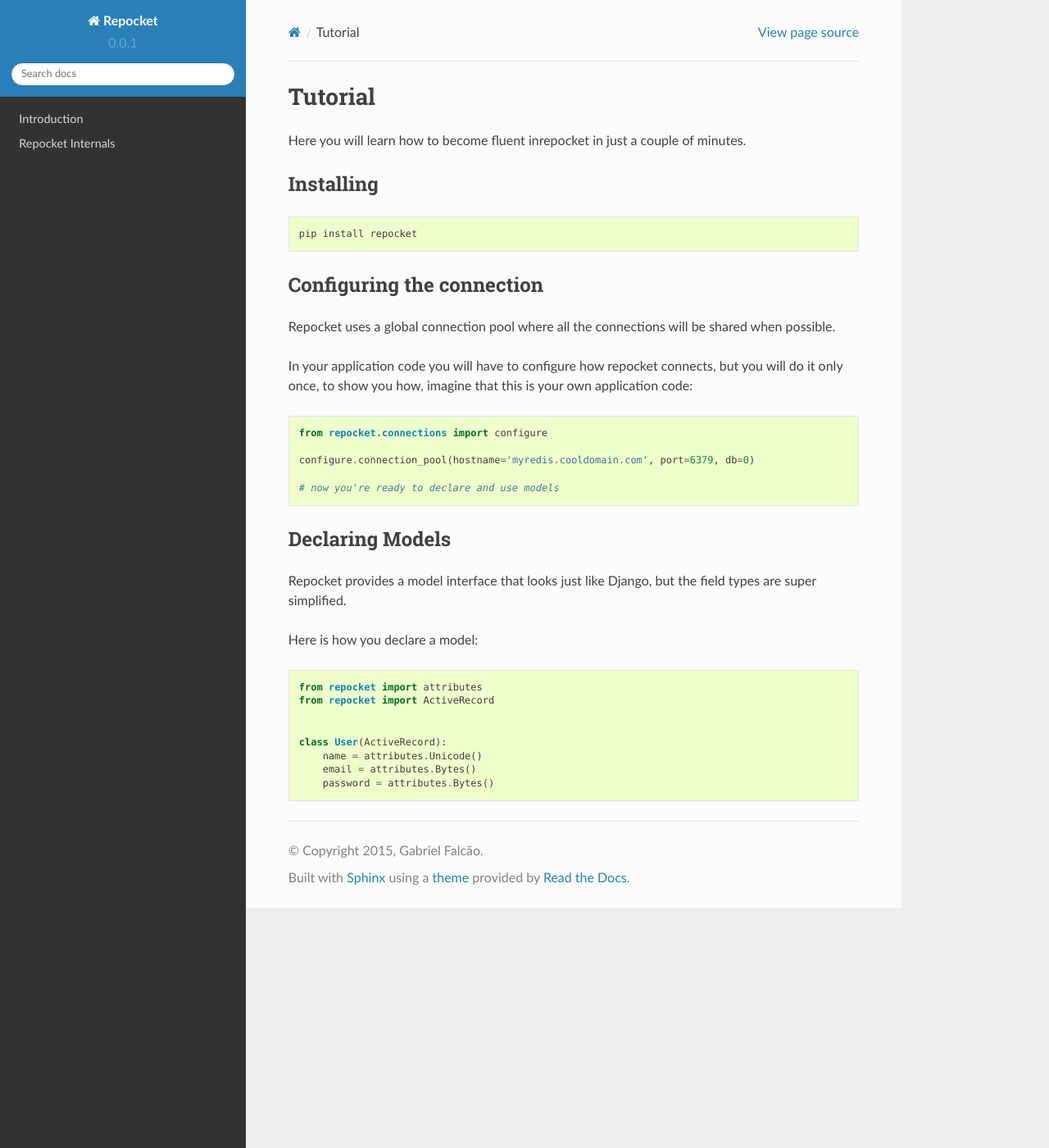
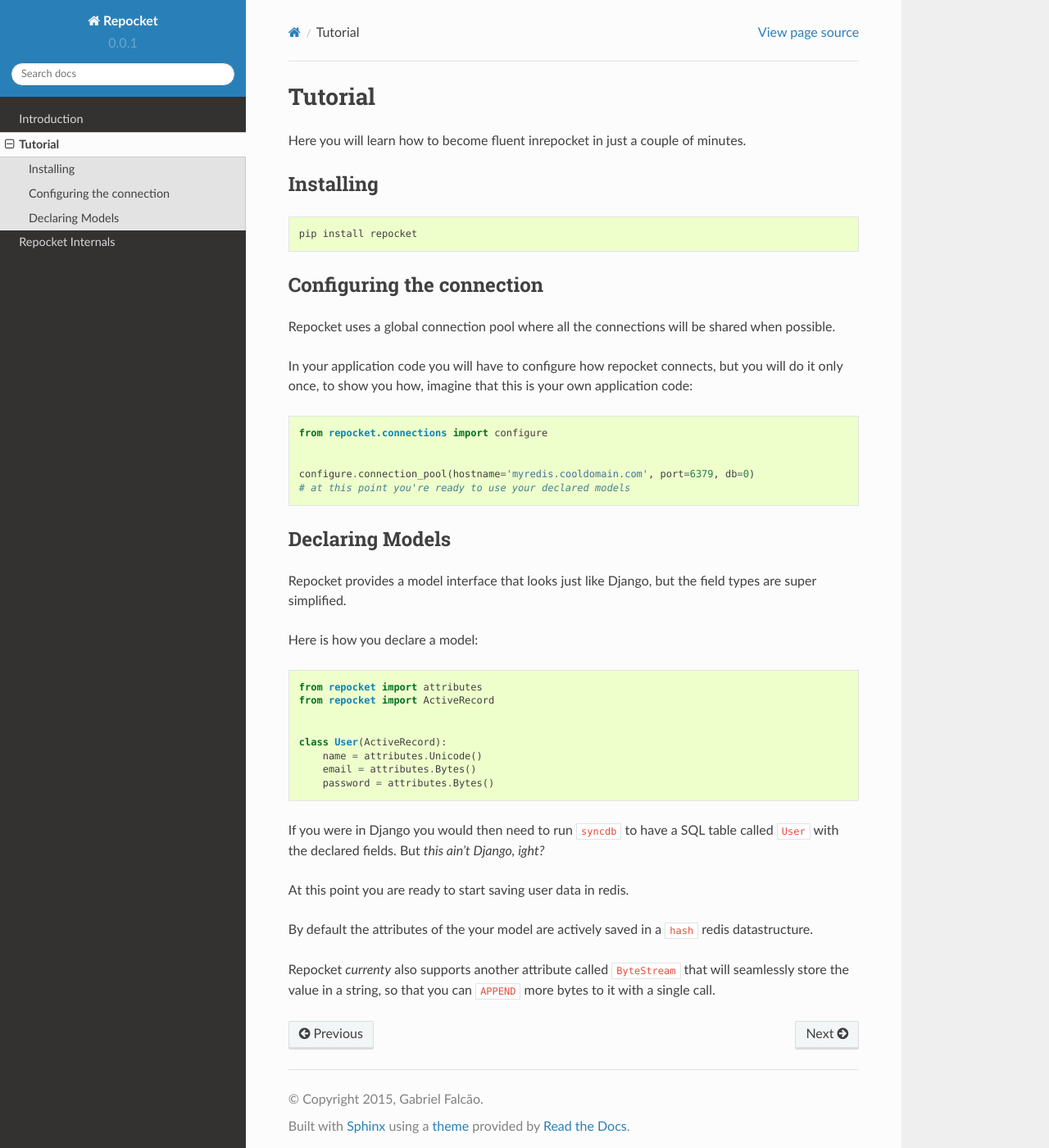
Before and after one commit to gabrielfalcao/repocket, a Sphinx documentation site: the page built from docs/source/tutorial.rst, in a window 1280 px wide and 1400 px high. Shown: the whole window at 82% size. Built offline with Sphinx 7.4.7 and the Read the Docs theme 2.0.0, drawn with Linux system fonts in a browser that asks for light colours.

Commit message:
more docs

```diff
--- a/docs/source/index.rst
+++ b/docs/source/index.rst
@@ -18,6 +18,7 @@ second.
    :maxdepth: 2
 
    introduction
+   tutorial
    internals
 
 Indices and tables
--- a/docs/source/introduction.rst
+++ b/docs/source/introduction.rst
@@ -42,6 +42,7 @@ Here is a full example with all the supported field types of repocket:
 .. highlight: python
 
 ::
+
     from repocket import attributes
     from repocket import ActiveRecord
 
--- a/docs/source/installing.rst
+++ b/docs/source/tutorial.rst
@@ -1,4 +1,4 @@
-.. _installing:
+.. _tutorial:
 
 Tutorial
 ========
@@ -34,9 +34,9 @@ this is your own application code:
 
    from repocket.connections import configure
 
+
    configure.connection_pool(hostname='myredis.cooldomain.com', port=6379, db=0)
-
-   # now you're ready to declare and use models
+   # at this point you're ready to use your declared models
 
 
 
@@ -59,3 +59,17 @@ Here is how you declare a model:
        name = attributes.Unicode()
        email = attributes.Bytes()
        password = attributes.Bytes()
+
+
+If you were in Django you would then need to run ``syncdb`` to have a
+SQL table called ``User`` with the declared fields. But *this ain't
+Django, ight?*
+
+At this point you are ready to start saving user data in redis.
+
+By default the attributes of the your model are actively saved in a
+``hash`` redis datastructure.
+
+Repocket *currenty* also supports another attribute called
+``ByteStream`` that will seamlessly store the value in a string, so
+that you can ``APPEND`` more bytes to it with a single call.
```
